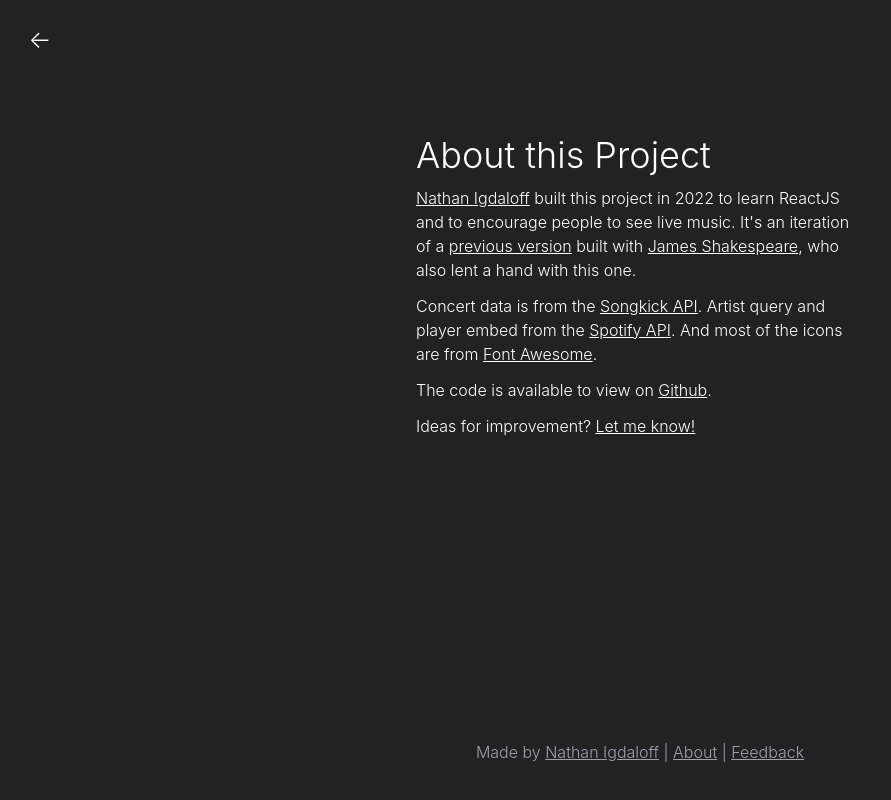
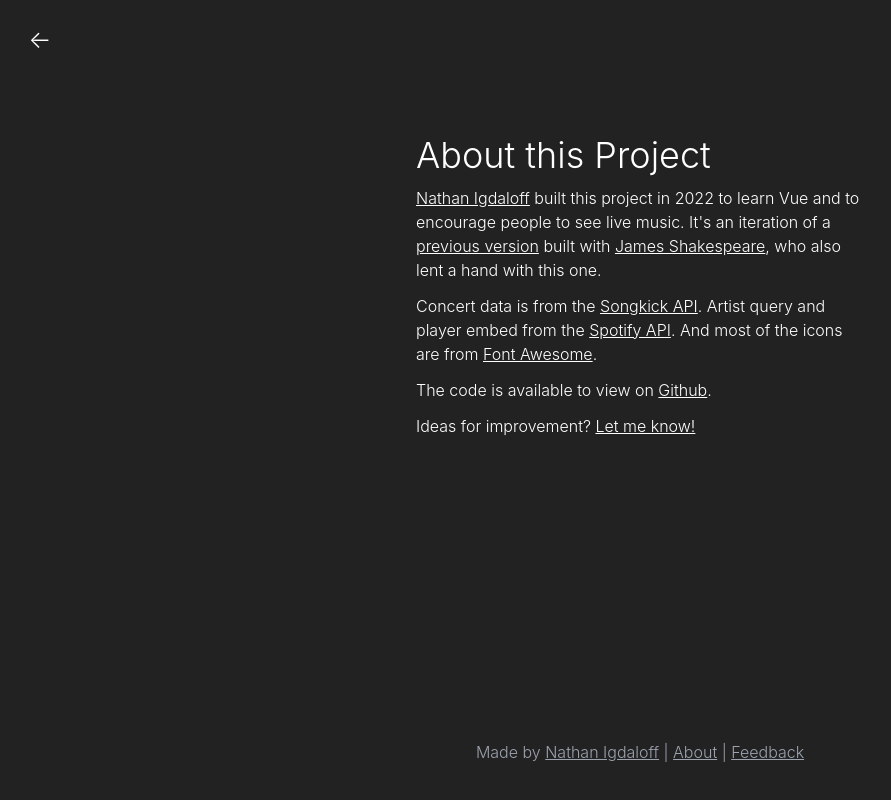
Before and after one commit to igdaloff/giglist-v2-vue, a Vue app: page /about in a window 1280 px wide. Shown: the whole page, without its empty margins (0-891 px from the left). Built offline with nearby package versions, Linux system fonts and the light colour scheme.

Commit message:
update about page

```diff
--- a/src/views/AboutView.vue
+++ b/src/views/AboutView.vue
@@ -1,7 +1,7 @@
 <template>
   <div className="max-w-md m-auto p-8 md:px-0 pt-32">
     <h1>About this Project</h1>
-    <p className=""><a href="//igdaloff.com">Nathan Igdaloff</a> built this project in 2022 to learn ReactJS and to
+    <p className=""><a href="//igdaloff.com">Nathan Igdaloff</a> built this project in 2022 to learn Vue and to
       encourage people to see live music. It's an iteration of a <a href="https://github.com/jshakes/giglist">previous
         version</a> built with <a href="https://jshakespeare.com/">James Shakespeare</a>, who also lent a hand with this
       one.</p>
```
Also changed, not shown: 10 other files (tests, documents, lock files or other folders).
